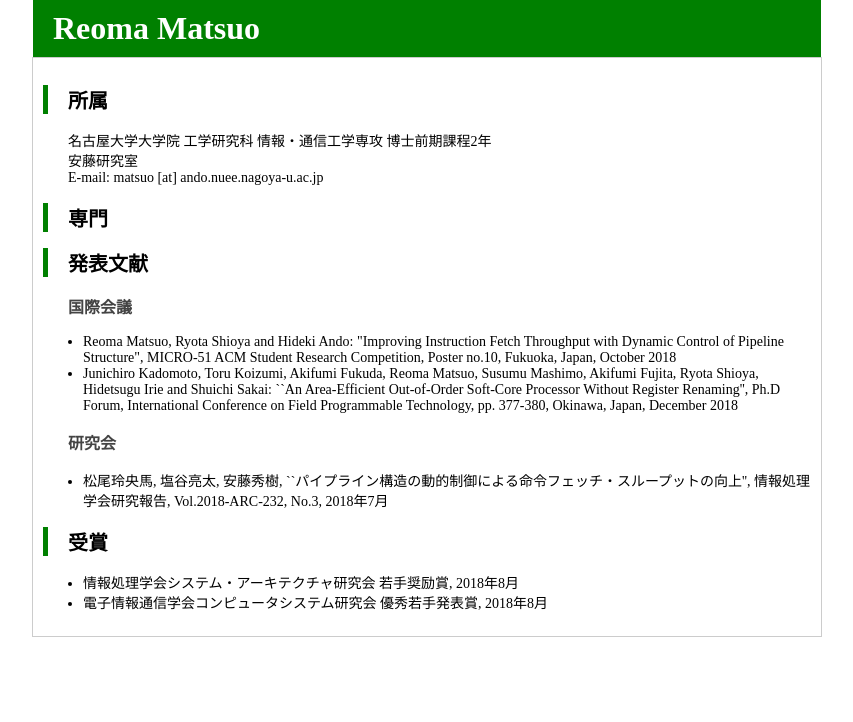
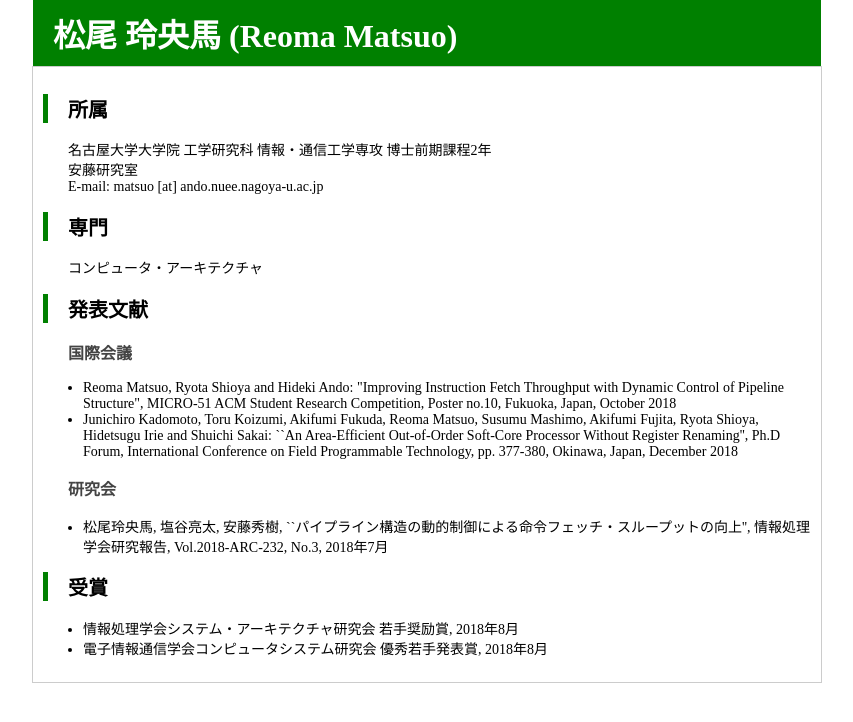
Before and after one commit to reo-pon/reo-pon.github.io, a plain HTML site: page index.html in a window 1280 px wide. Shown: the whole page, without its empty margins (213-1066 px from the left). Drawn offline with Linux system fonts and the light colour scheme.

Commit message:
Update profile

```diff
--- a/index.html
+++ b/index.html
@@ -7,7 +7,7 @@
   </head>
   <body>
     <div id="header">
-      <h1>Reoma Matsuo</h1>
+      <h1>松尾 玲央馬 (Reoma Matsuo)</h1>
     </div>
     <div id="main">
       <h2>所属</h2>
@@ -17,6 +17,7 @@
         E-mail: matsuo [at] ando.nuee.nagoya-u.ac.jp
       </p>
       <h2>専門</h2>
+      <p>コンピュータ・アーキテクチャ</p>
       <h2>発表文献</h2>
       <h3>国際会議</h3>
       <ul>
```
